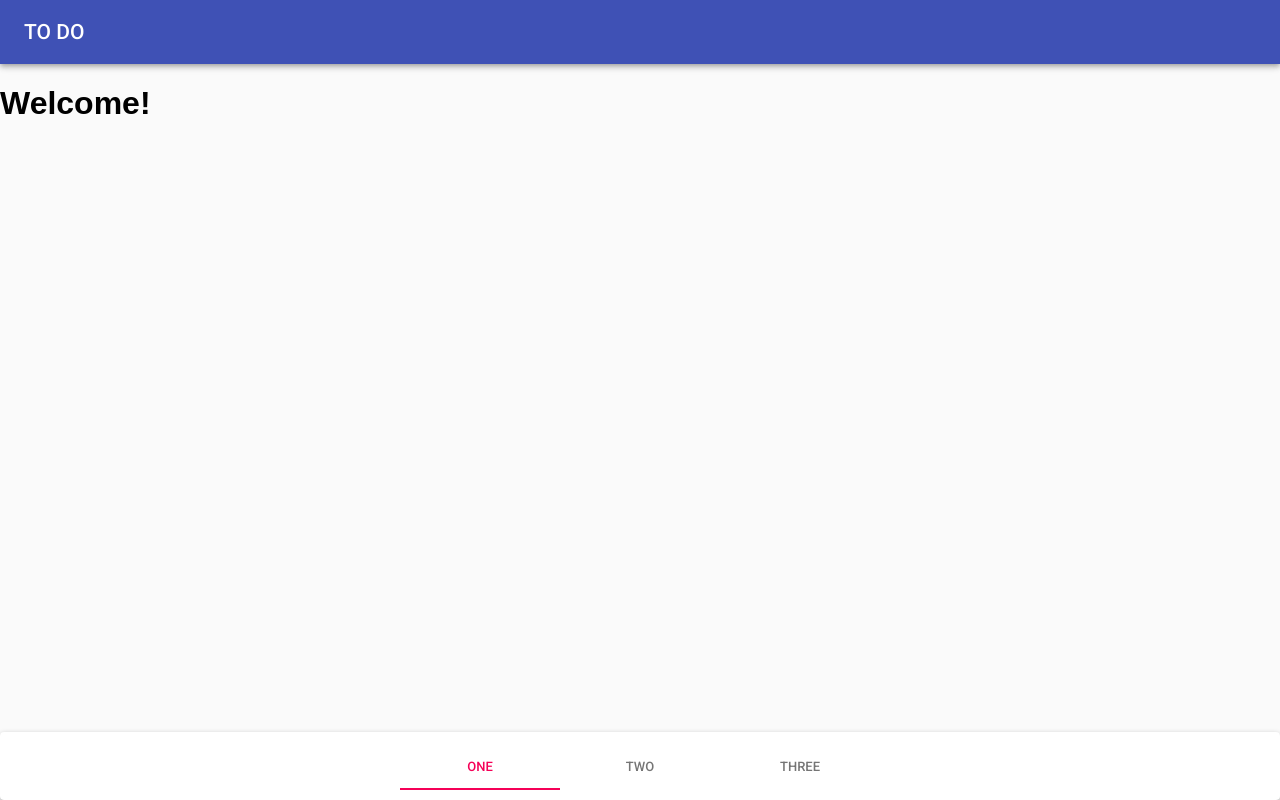
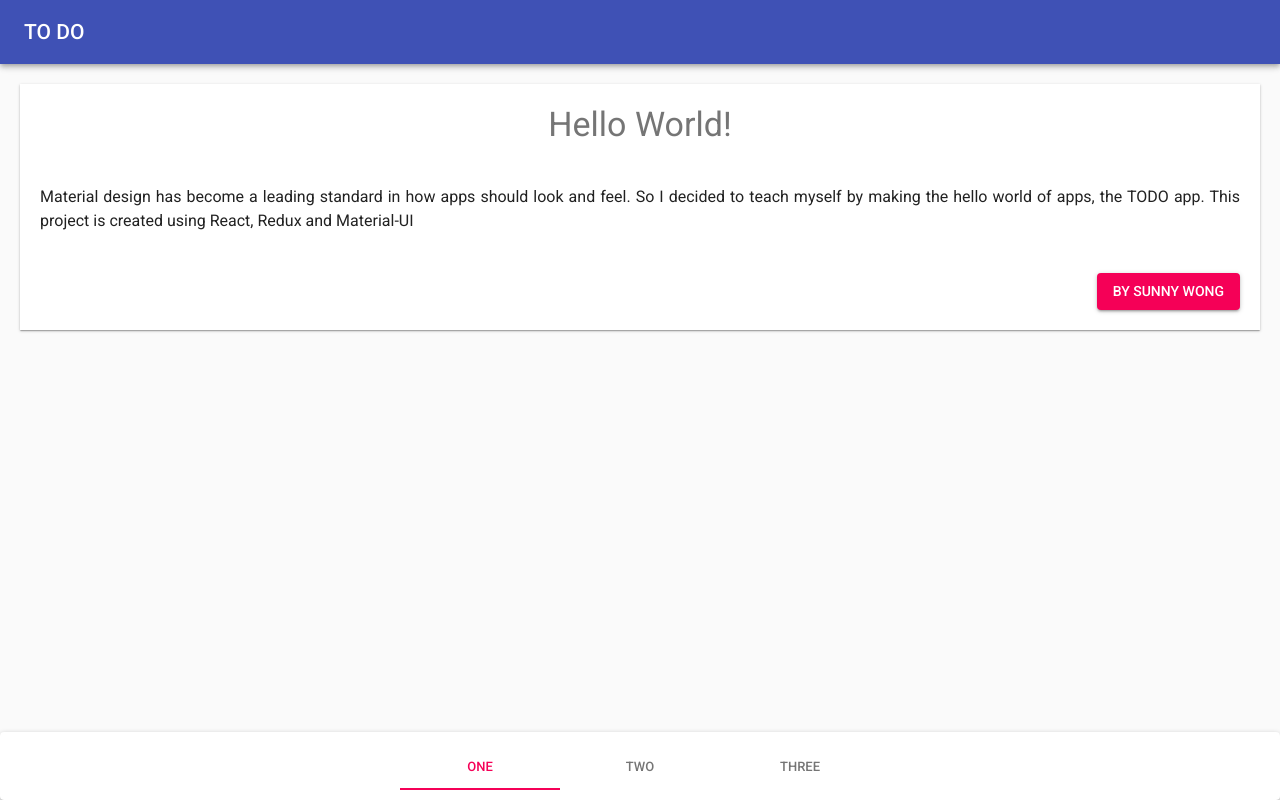
Before and after one commit to swong194/material-todo, a React (Create React App) app: page / in a window 1280 px wide. Built offline with nearby package versions, Linux system fonts and the light colour scheme.

Commit message:
add hello world

```diff
--- a/src/components/Welcome/Welcome.js
+++ b/src/components/Welcome/Welcome.js
@@ -1,9 +1,40 @@
 import React, { Component } from 'react';
+import Typography from '@material-ui/core/Typography';
+import Paper from '@material-ui/core/Paper';
+import Button from '@material-ui/core/Button';
+import { withStyles } from '@material-ui/core/styles';
+
+const styles = {
+  Text: {
+    padding: '20px;'
+  },
+  Paper: {
+    margin: '20px'
+  }
+}
 
 class Welcome extends Component {
   render() {
-    return <h1>Welcome!</h1>
+    const { classes } = this.props;
+
+    return (
+      <Paper elevation={1} square={true} className={classes.Paper}>
+        <Typography variant='display1' align='center' className={classes.Text}>
+          Hello World!
+        </Typography>
+        <Typography variant='subheading' align='justify' className={classes.Text}>
+          Material design has become a leading standard in how apps should look and feel.
+          So I decided to teach myself by making the hello world of apps, the TODO app.
+          This project is created using React, Redux and Material-UI
+        </Typography>
+        <Typography variant='caption' align='right' className={classes.Text}>
+          <Button href="https://github.com/swong194" variant="contained" color="secondary">
+              By Sunny Wong
+          </Button>
+        </Typography>
+      </Paper>
+    );
   }
 }
 
-export default Welcome;
+export default withStyles(styles)(Welcome);
```
